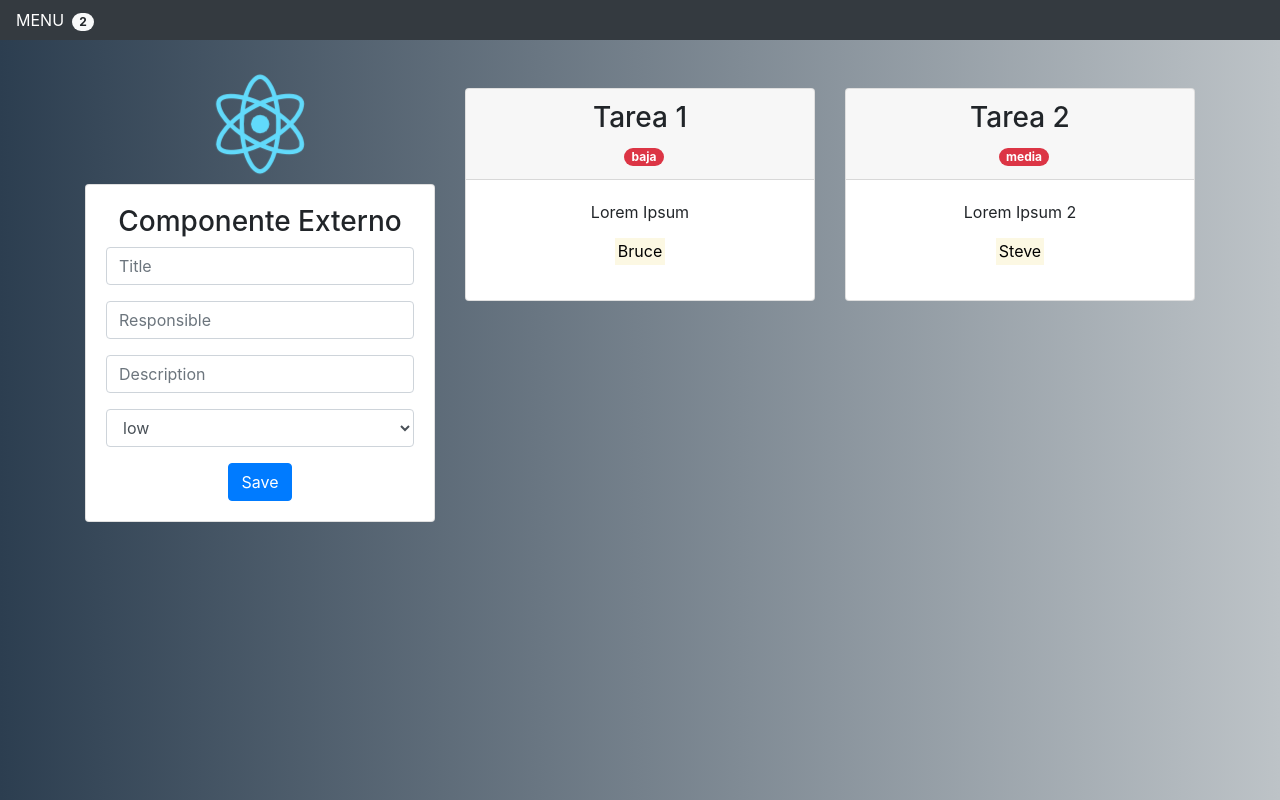
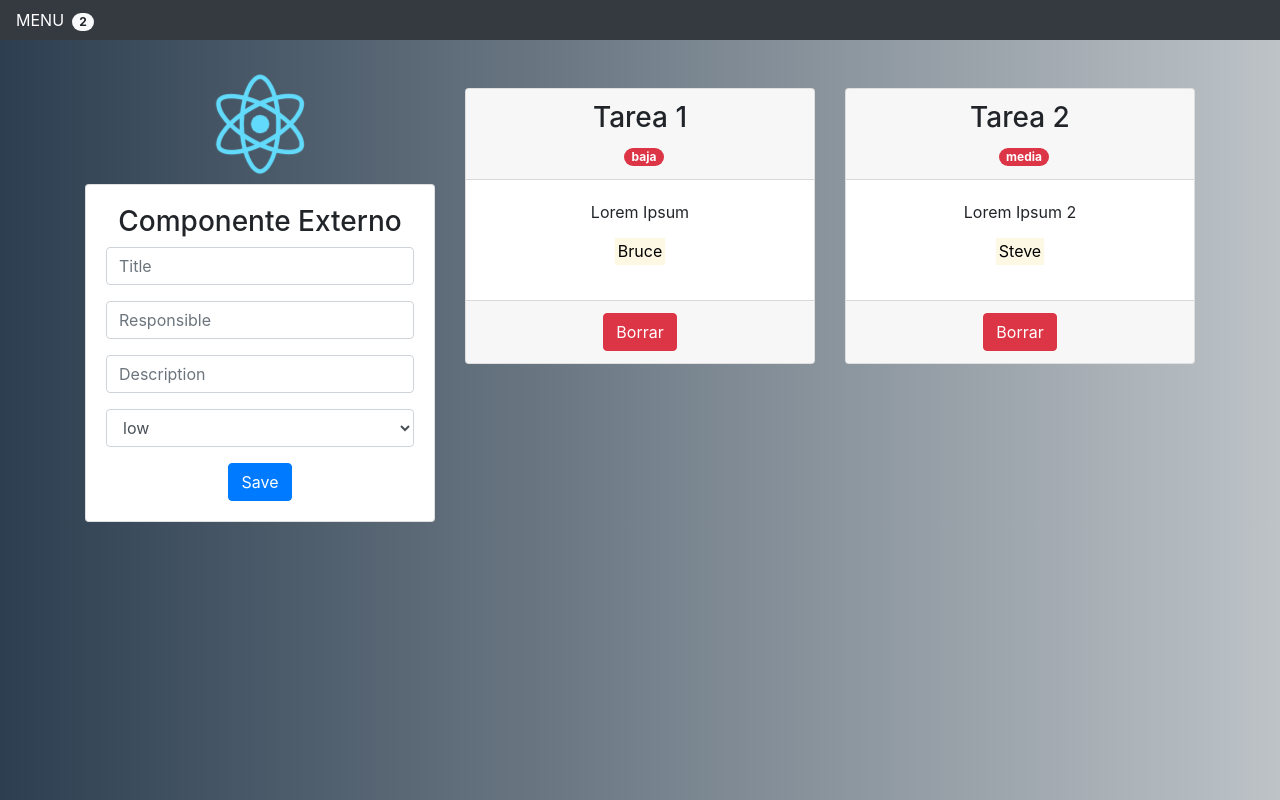
Before and after one commit to felipemogro/reactDemo, a React (Create React App) app: page / in a window 1280 px wide. Built offline with nearby package versions, Linux system fonts and the light colour scheme.

Commit message:
Agrego boton Eliminar en cada tarjeta  Cambios a ser confirmados: 	modificado:     src/App.js

```diff
--- a/src/App.js
+++ b/src/App.js
@@ -12,6 +12,7 @@ class App extends Component {
       todo
     };
     this.handleAddTodo = this.handleAddTodo.bind(this);
+    this.handleRemove = this.handleRemove.bind(this);
 
   }
 
@@ -19,6 +20,11 @@ class App extends Component {
     this.setState({
       todo:[...this.state.todo,todo]
     })
+  }
+
+  handleRemove(index){
+    console.log(index);
+    console.log('click en remove')
   }
 
   render(){
@@ -39,6 +45,12 @@ class App extends Component {
               <p>
                 <mark>{todo.responsable}</mark>
               </p>
+              </div>
+              <div className="card-footer">
+                <button
+                className="btn btn-danger"
+                onClick={this.handleRemove}>Borrar</button>
+
               </div>
           </div>
         </div>
```
